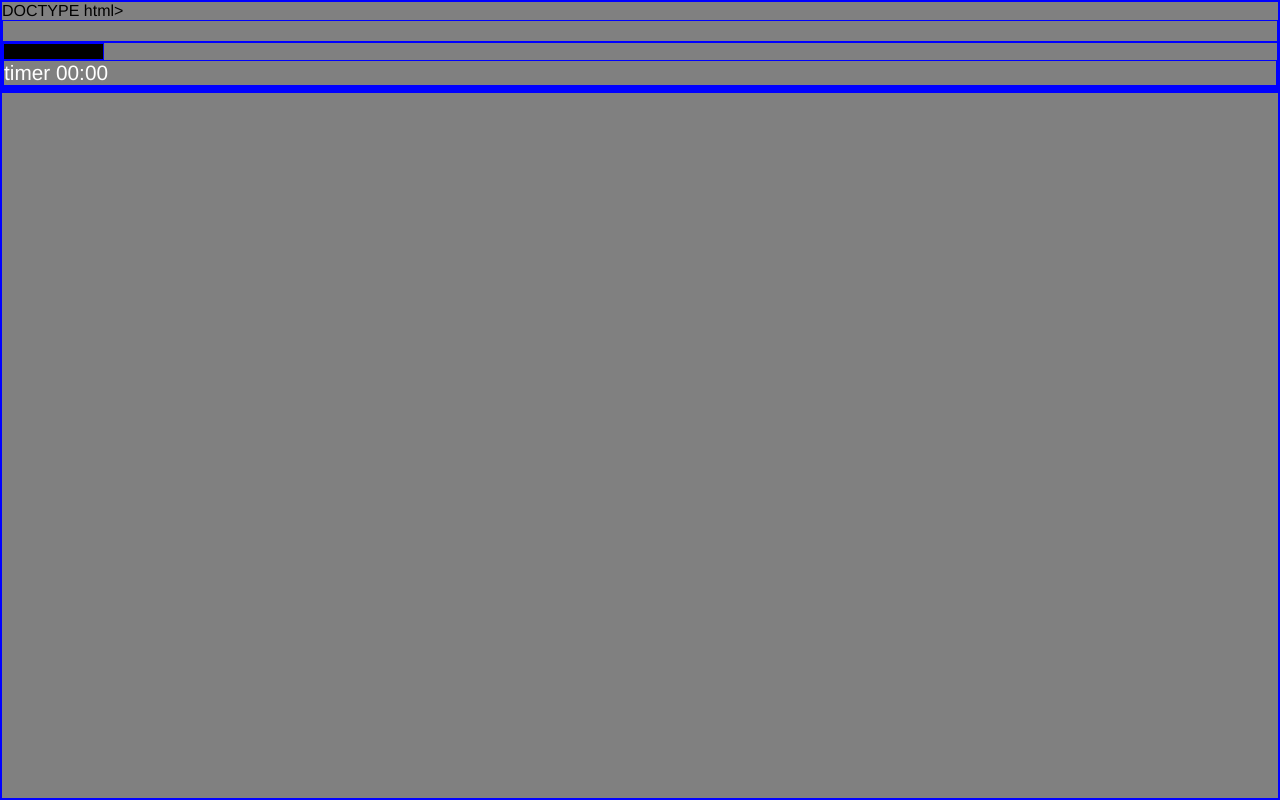
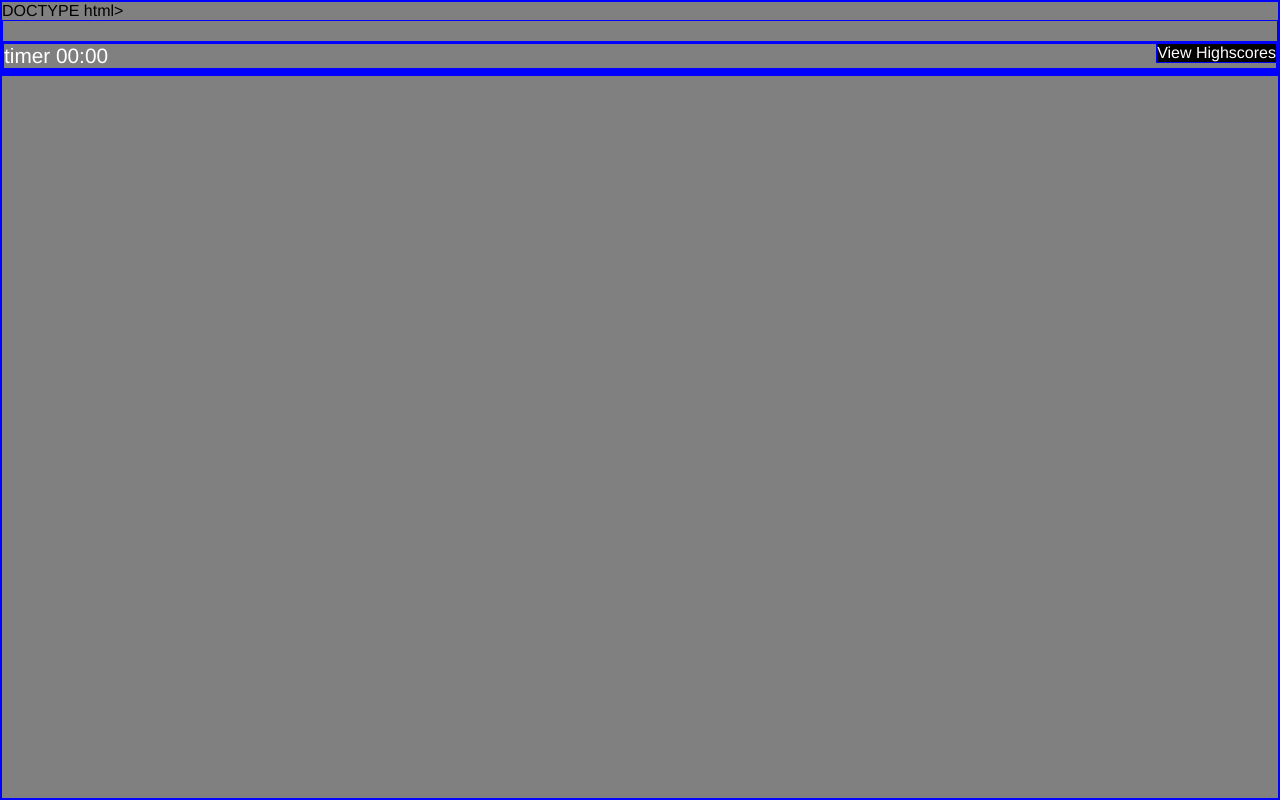
Before and after one commit to jjobe5989/Challenge-04, a plain HTML site: page index.html in a window 1280 px wide. Drawn offline with Linux system fonts and the light colour scheme.

Commit message:
added more css elements

```diff
--- a/assets/style.css
+++ b/assets/style.css
@@ -3,9 +3,11 @@
     padding: 0;
     box-sizing: border-box;
 
+    /* Debugging */
     border: 1px solid blue;
+
+    /* Global default font */
     font-family: 'Franklin Gothic Medium', 'Arial Narrow', Arial, sans-serif;
-
 
 }
 
@@ -21,6 +23,8 @@ p {
 button {
     outline: none;
     background-color: black;
+    color: white;
+    font-size: 1em;
 
 }
 
@@ -29,5 +33,5 @@ button {
 }
 
 .top-bar button {
-
+    float: right;
 }
```
